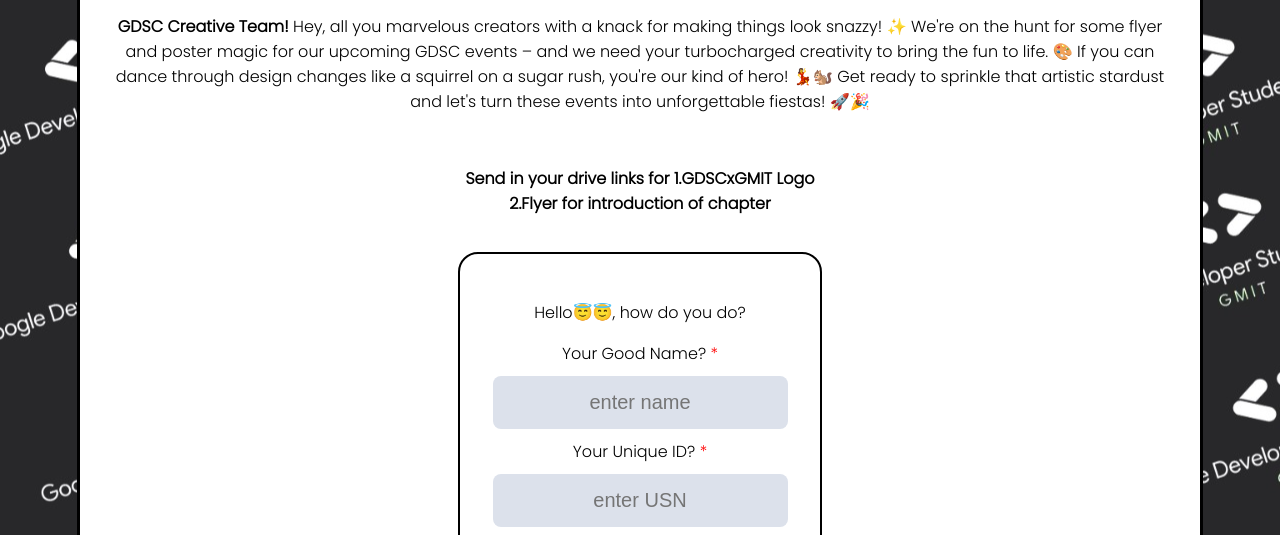
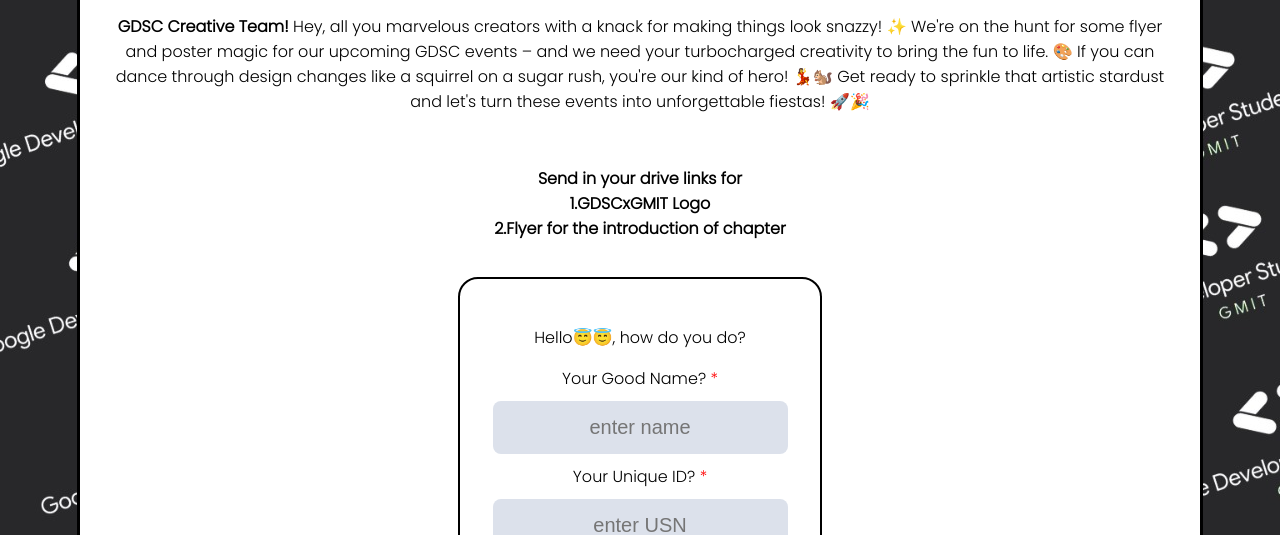
Before and after one commit to jainvpranav/GDSCCreative, a plain HTML site: page index.html in a window 1280 px wide. Shown: the part 213-748 px from the top of the page. Drawn offline with Linux system fonts and the light colour scheme.

Commit message:
Update index.html

```diff
--- a/index.html
+++ b/index.html
@@ -25,7 +25,7 @@
             <h1>G D S C x G M I T</h1>
         </div>
         <p style="text-align: center;"><span style="font-weight: 900;">GDSC Creative Team!</span> Hey, all you marvelous creators with a knack for making things look snazzy! ✨ We're on the hunt for some flyer and poster magic for our upcoming GDSC events – and we need your turbocharged creativity to bring the fun to life. 🎨 If you can dance through design changes like a squirrel on a sugar rush, you're our kind of hero! 💃🐿️ Get ready to sprinkle that artistic stardust and let's turn these events into unforgettable fiestas! 🚀🎉</p>
-        <p style="text-align: center; font-weight: 900;">Send in your drive links for  1.GDSCxGMIT Logo<br> 2.Flyer for introduction of chapter</p>
+        <p style="text-align: center; font-weight: 900;">Send in your drive links for <br> 1.GDSCxGMIT Logo <br> 2.Flyer for the introduction of chapter</p>
         <div class="info">
             <div class="basic" style="text-align: center;">
                 <p>Hello😇😇, how do you do?</p>
```
